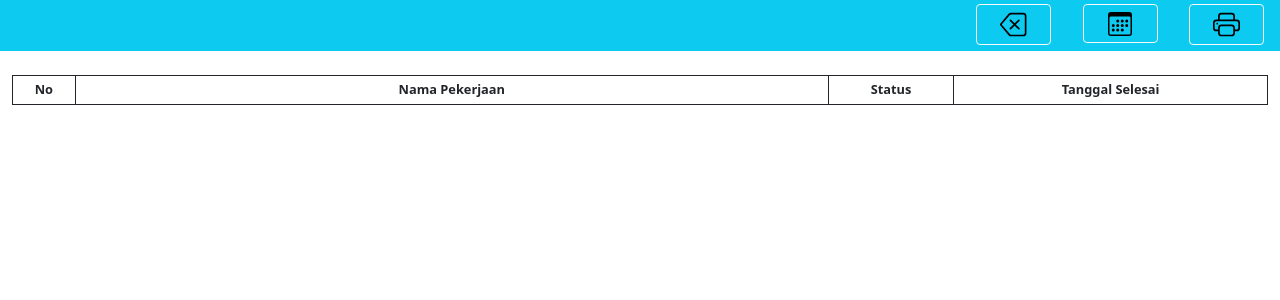
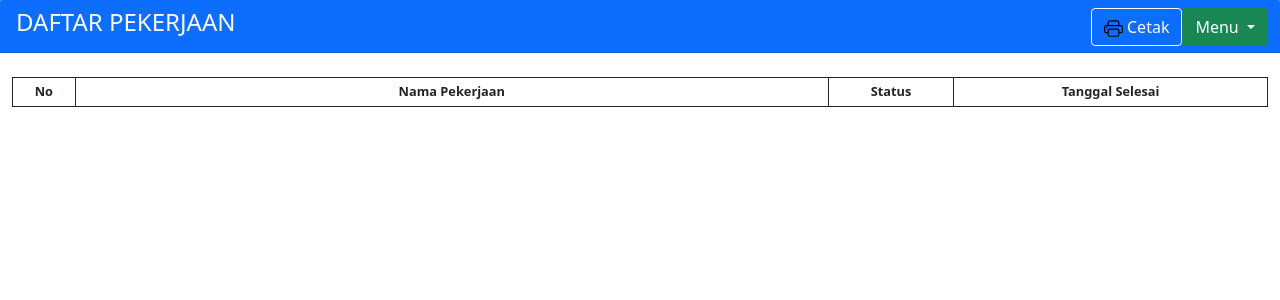
Before and after one commit to dickyerfan/daftar-pekerjaan, a PHP site: page /cetak.php in a window 1280 px wide. Shown: the part 46-346 px from the top of the page. Run offline with PHP 8.4, Linux system fonts and the light colour scheme; the visitor is signed in with stand-in values (Sample User, id 1); data that the repository does not hold is empty.

Commit message:
merubah navbar

```diff
--- a/cetak.php
+++ b/cetak.php
@@ -85,15 +85,27 @@ $nik_baru = $nik_pecah[0] . $nik_pecah[1] . $nik_pecah[2] . ' ' . $nik_pecah[3]
     </header>
     <div class="container-fluid bg-info">
         <div class="navbar1 row justify-content-center">
-            <div class="col-sm-9"></div>
-            <div class="col-sm-1 text-center mt-1">
-                <a href="index.php"><button class="btn btn-outline-light" data-bs-toggle="tooltip" data-bs-placement="bottom" title="Kembali ke Halaman Utama" style="width: 75px;"><img src="img/backspace.svg" alt="" style="width: 1.7rem;"></button></a>
-            </div>
-            <div class="col-sm-1 text-center mt-1">
-                <h3><button class="btn btn-outline-light" data-bs-toggle="tooltip" data-bs-placement="bottom" title="Pilih Bulan dan Tahun" id="belum" style="width: 75px;"><img src="img/calendar3.svg" alt="" style="width: 1.5rem;"></button></h3>
-            </div>
-            <div class="col-sm-1 text-center mt-1">
-                <a href="#"><button class="btn btn-outline-light" data-bs-toggle="tooltip" data-bs-placement="bottom" title="Cetak File" id="cetak" style="width: 75px;"><img src="img/printer.svg" alt="" style="width: 1.7rem;"></button></a>
+            <div class="card-header bg-primary">
+                <div class="row">
+                    <div class="col-sm-3">
+                        <h4 class="text-light float-start">DAFTAR PEKERJAAN</h4>
+                    </div>
+                    <div class="col-sm-9  mb-1">
+                        <ul class="nav nav-tabs card-header-tabs float-end pe-1">
+                            <button class="btn btn-outline-light" data-bs-toggle="tooltip" data-bs-placement="bottom" title="Cetak File" id="cetak"><img src="img/printer.svg" alt="" style="width: 1.2rem;"> Cetak</button>
+                            <div class="dropdown">
+                                <button class="btn btn-success dropdown-toggle" type="button" id="dropdownMenuButton1" data-bs-toggle="dropdown" aria-expanded="false">
+                                    Menu
+                                </button>
+                                <ul class="dropdown-menu" aria-labelledby="dropdownMenuButton1">
+                                    <!-- <li><a class="dropdown-item" data-bs-toggle="tooltip" data-bs-placement="bottom" title="Cetak File" id="cetak" href="#"><img src="img/printer.svg" alt="" style="width: 1.2rem;"> Cetak</a></li> -->
+                                    <li><button class="dropdown-item" data-bs-toggle="tooltip" data-bs-placement="bottom" title="Pilih Bulan dan Tahun" id="belum" href="gantipass.php"><img src="img/calendar3.svg" alt="" style="width: 1.2rem;"> Pilih Bulan & Tahun</button></li>
+                                    <li><a class="dropdown-item" data-bs-toggle="tooltip" data-bs-placement="bottom" title="Kembali ke Halaman Utama" href="index.php"><img src="img/backspace.svg" alt="" style="width: 1.2rem;"> Kembali</a></li>
+                                </ul>
+                            </div>
+                        </ul>
+                    </div>
+                </div>
             </div>
         </div>
     </div>
```
